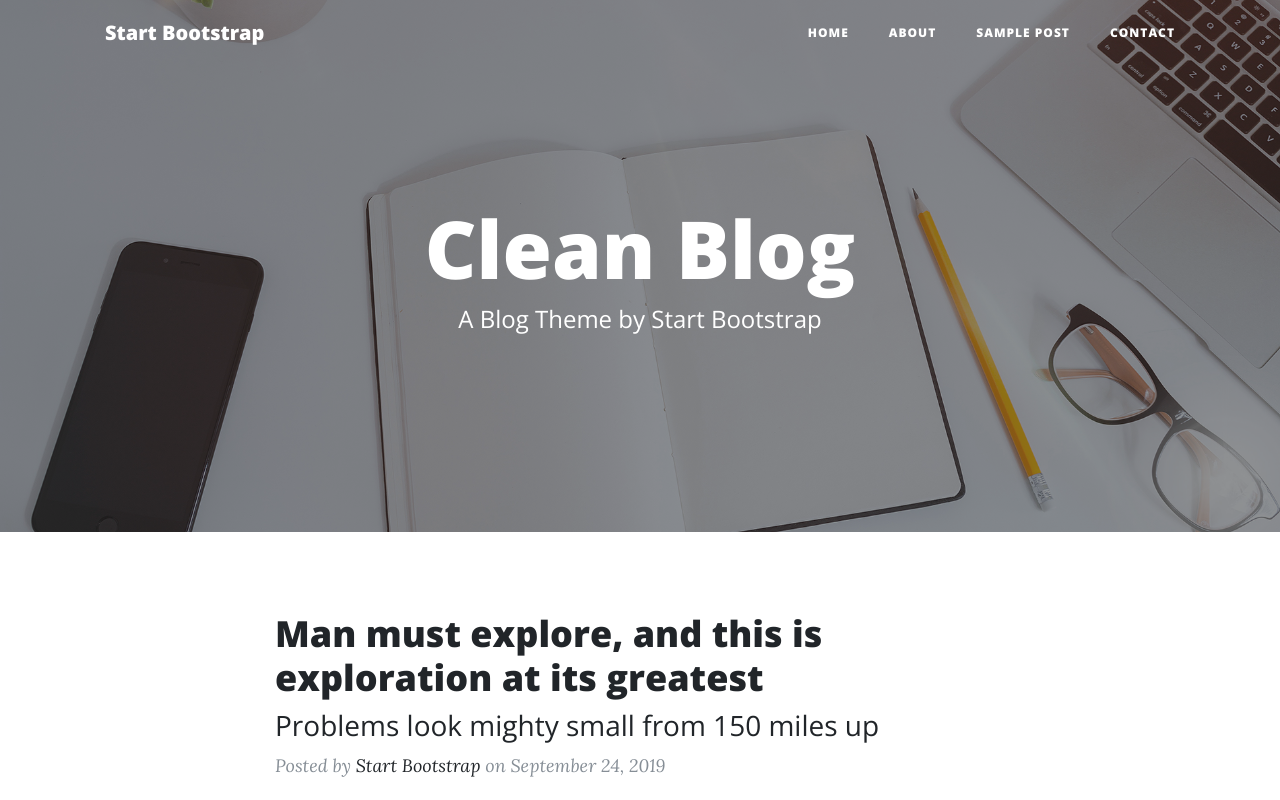
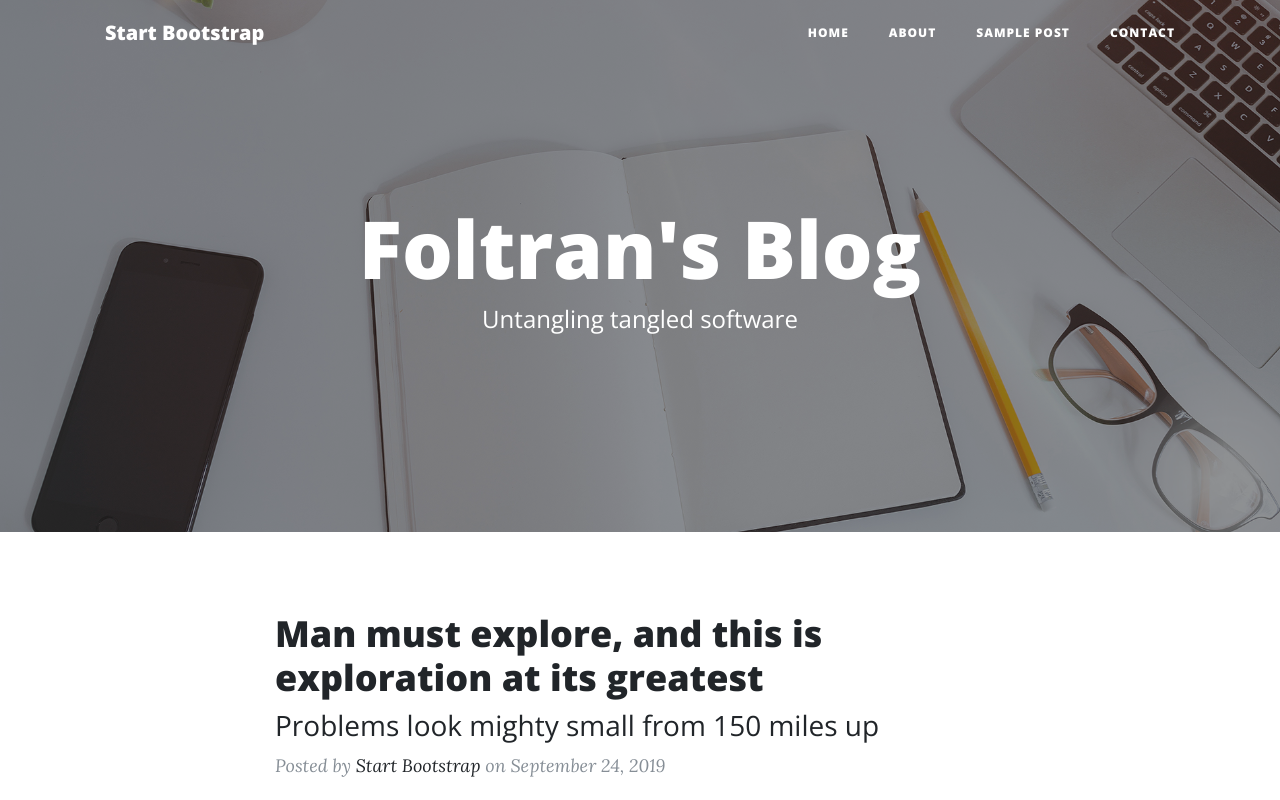
Before and after one commit to frezafoltran/blog, a website: page index.html in a window 1280 px wide. Shown: the top 800 px of the page. Drawn offline with nearby package versions, Linux system fonts and the light colour scheme.

Commit message:
change title

```diff
--- a/index.html
+++ b/index.html
@@ -8,7 +8,7 @@
   <meta name="description" content="">
   <meta name="author" content="">
 
-  <title>Clean Blog - Start Bootstrap Theme</title>
+  <title>Foltran's Blog</title>
 
   <!-- Bootstrap core CSS -->
   <link href="vendor/bootstrap/css/bootstrap.min.css" rel="stylesheet">
@@ -59,8 +59,8 @@
       <div class="row">
         <div class="col-lg-8 col-md-10 mx-auto">
           <div class="site-heading">
-            <h1>Clean Blog</h1>
-            <span class="subheading">A Blog Theme by Start Bootstrap</span>
+            <h1>Foltran's Blog</h1>
+            <span class="subheading">Untangling tangled software</span>
           </div>
         </div>
       </div>
```
Also changed, not shown: README.md.
